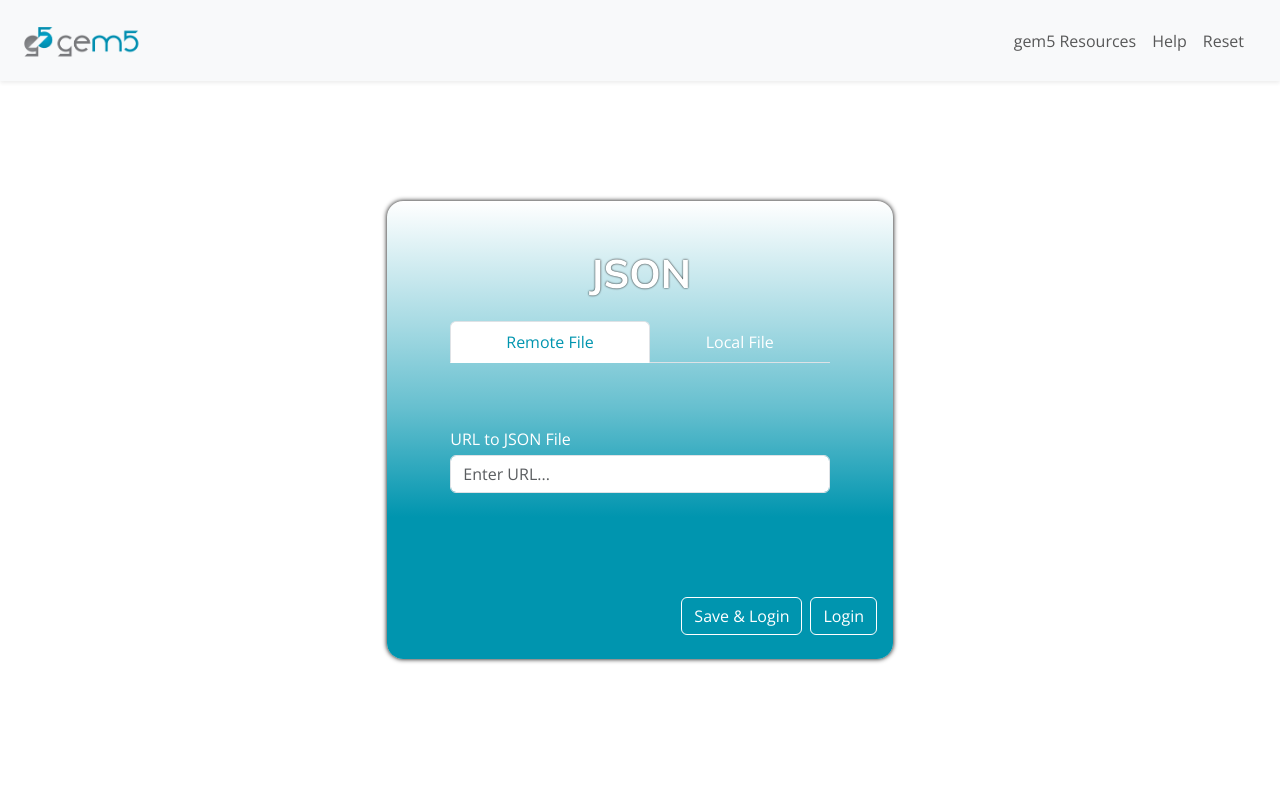
After one commit to Gem5Vision/gem5-resource-manager, a Flask app: template templates/jsonLogin.html in a window 1280 px wide. The commit adds this page. Run offline with Flask 3, Linux system fonts and the light colour scheme; the template is opened without the code that fills it, so the values that code supplies are empty.

Commit message:
Init JSON Login

```diff
--- a/server.py
+++ b/server.py
@@ -29,6 +29,8 @@ def index():
 def login(database_type):
     if database_type == "mongodb":
         return render_template("mongoDBLogin.html")
+    elif database_type == "json":
+        return render_template("jsonLogin.html")
     else:
         return render_template("404.html")
 
@@ -40,6 +42,18 @@ def validateURI():
         return {"error" : "empty"}, 400
     #TODO: URI Validation
     return redirect(url_for("editor", uri=uri), 302)
+
+
+@app.route("/validateJSON", methods=["GET", "POST"])
+def validateJSON():
+    if request.method == 'GET':
+        url = request.args.get('q')
+        if url == "":
+            return {"error" : "empty"}, 400
+    else:
+        if 'file' not in request.files:
+            return {"error" : "empty"}, 400
+        file = request.files['file']
 
 
 @app.route("/editor")
--- a/static/app.js
+++ b/static/app.js
@@ -36,7 +36,7 @@ function loadPrevSession(event) {
   }
 }
 
-function handleLogin(event, saveStatus) {
+function handleMongoDBLogin(event, saveStatus) {
   event.preventDefault();
   const uri = document.getElementById('uri').value;
 
@@ -69,3 +69,74 @@ function handleLogin(event, saveStatus) {
     }
   })
 }
+
+function handleJSONLogin(event, saveStatus) {
+  event.preventDefault();
+  const activeTab = document.querySelector(".nav-link.active").getAttribute("id");
+  console.log(activeTab);
+
+  if (activeTab === "remote-tab") {
+    handleRemoteJSON();
+  }
+
+  if (activeTab === "upload-tab") {
+    handleUploadJSON();
+  }
+
+  return;
+}
+
+function handleRemoteJSON() {
+  const url = document.getElementById("jsonRemoteURL").value;
+
+  if (url === "") {
+    appendAlert('Error!', 'Cannot Proceed With Empty URL!', 'danger');
+    return;
+  }
+
+  const flask_url = "/validateJSON?q=" + encodeURIComponent(url);
+  fetch(flask_url, {
+    method: 'GET',
+  })
+  .then((res) => {
+    console.log("JSON Remote Response Status: " + res.status);
+
+    if (res.status === 400) {
+      appendAlert('Error!', 'Invalid JSON File URL!', 'danger');
+    }
+
+    if (res.redirected) {
+      window.location = res.url;
+    }
+  })
+}
+
+function handleUploadJSON() {
+  const jsonFile = document.getElementById("jsonFile");
+  const file = jsonFile.files[0];
+
+  if (jsonFile === "") {
+    appendAlert('Error!', 'Cannot Proceed Without Uploading a File!', 'danger');
+    return;
+  }
+
+  const form = new FormData();
+  form.append("file", file);
+
+  const flask_url = "/validateJSON?q=";
+  fetch(flask_url, {
+    method: 'POST',
+    body: form
+  })
+  .then((res) => {
+    console.log("JSON Upload Response Status: " + res.status);
+
+    if (res.status === 400) {
+      appendAlert('Error!', 'Invalid JSON File Upload!', 'danger');
+    }
+
+    if (res.redirected) {
+      window.location = res.url;
+    }
+  })
+}
--- a/static/styles/global.css
+++ b/static/styles/global.css
@@ -114,6 +114,20 @@ main {
   padding-right: 1rem;
 }
 
+.login-nav {
+  --bs-nav-link-color: #0095AF;
+  --bs-nav-link-hover-color: white;
+  --bs-nav-tabs-link-active-color: #0095AF;
+}
+
+.login-nav-link {
+  color: white;
+}
+
+.login-nav-link:hover {
+  background-color: #0095AF;
+}
+
 @media (max-width: 991px) {
   .editorContainer {
     width: 95%;
--- /dev/null
+++ b/templates/jsonLogin.html
@@ -0,0 +1,48 @@
+{% extends 'base.html' %}
+
+{% block head %}
+  <title>MongoDB Login</title>
+{% endblock %}
+
+{% block main %}
+  <div class="" style="height: inherit;">
+    <div class="container-fluid d-flex justify-content-center main-panel-container">
+      <div class="d-flex flex-column align-items-center justify-content-between panel-container h-auto" >
+        <div class="d-flex flex-column align-items-center" style="width: -webkit-fill-available;">
+          <h2 class="page-title mt-5" style="color: white; text-shadow: 0px 0px 2px black;">JSON</h2>
+          <div class="mt-3" style="width: 75%; margin-bottom: 5rem;">
+            <ul class="nav nav-tabs nav-fill login-nav main-text-regular" id="myTab" role="tablist">
+              <li class="nav-item" role="presentation">
+                <button class="nav-link active login-nav-link" id="remote-tab" data-bs-toggle="tab" data-bs-target="#remote-panel" type="button" role="tab">Remote File</button>
+              </li>
+              <li class="nav-item" role="presentation">
+                <button class="nav-link login-nav-link" id="upload-tab" data-bs-toggle="tab" data-bs-target="#upload-panel" type="button" role="tab">Local File</button>
+              </li>
+            </ul>
+            <div class="tab-content mt-5" id="tabContent">
+              <div class="tab-pane fade show active" id="remote-panel" role="tabpanel">
+                <form class="form-outline d-flex flex-column mt-3">
+                  <label for="jsonRemoteURL" class="main-text-regular mt-3" style="color: white;">URL to JSON File</label>
+                  <input class="form-control mt-1 main-text-regular" type="text" id="jsonRemoteURL" name="jsonRemoteURL" placeholder="Enter URL..." />
+                </form>
+              </div>
+              <div class="tab-pane fade" id="upload-panel" role="tabpanel">
+                <form class="form-outline d-flex flex-column mt-3">
+                  <label for="jsonFile" class="main-text-regular mt-3" style="color: white;">Upload JSON File</label>
+                  <input class="form-control mt-1 main-text-regular" type="file" id="jsonFile" accept=".json" />
+                </form>
+              </div>
+            </div>
+          </div>
+        </div>
+        <div class="d-flex flex-row align-self-end me-3 mb-3 buttonGroup">
+          <button type="button" id="saveLogin" class="btn btn-outline-primary-inverted mt-2 mb-2 me-2" onclick="handleJSONLogin(event, true)">Save & Login</button>
+          <button type="button" id="login" class="btn btn-outline-primary-inverted mt-2 mb-2" onclick="handleJSONLogin(event, false)">Login</button>
+        </div>
+      </div>
+    </div>
+  </div>
+{% endblock %}
+{% block body %}
+<script src="/static/app.js"></script>
+{% endblock %}
--- a/templates/mongoDBLogin.html
+++ b/templates/mongoDBLogin.html
@@ -20,8 +20,8 @@
           </form>
         </div>
         <div class="d-flex flex-row align-self-end me-3 mt-5 buttonGroup">
-          <button type="button" id="saveLogin" class="btn btn-outline-primary-inverted mt-2 mb-2 me-2" onclick="handleLogin(event, true)">Save & Login</button>
-          <button type="button" id="login" class="btn btn-outline-primary-inverted mt-2 mb-2" onclick="handleLogin(event, false)">Login</button>
+          <button type="button" id="saveLogin" class="btn btn-outline-primary-inverted mt-2 mb-2 me-2" onclick="handleMongoDBLogin(event, true)">Save & Login</button>
+          <button type="button" id="login" class="btn btn-outline-primary-inverted mt-2 mb-2" onclick="handleMongoDBLogin(event, false)">Login</button>
         </div>
       </div>
     </div>
```
